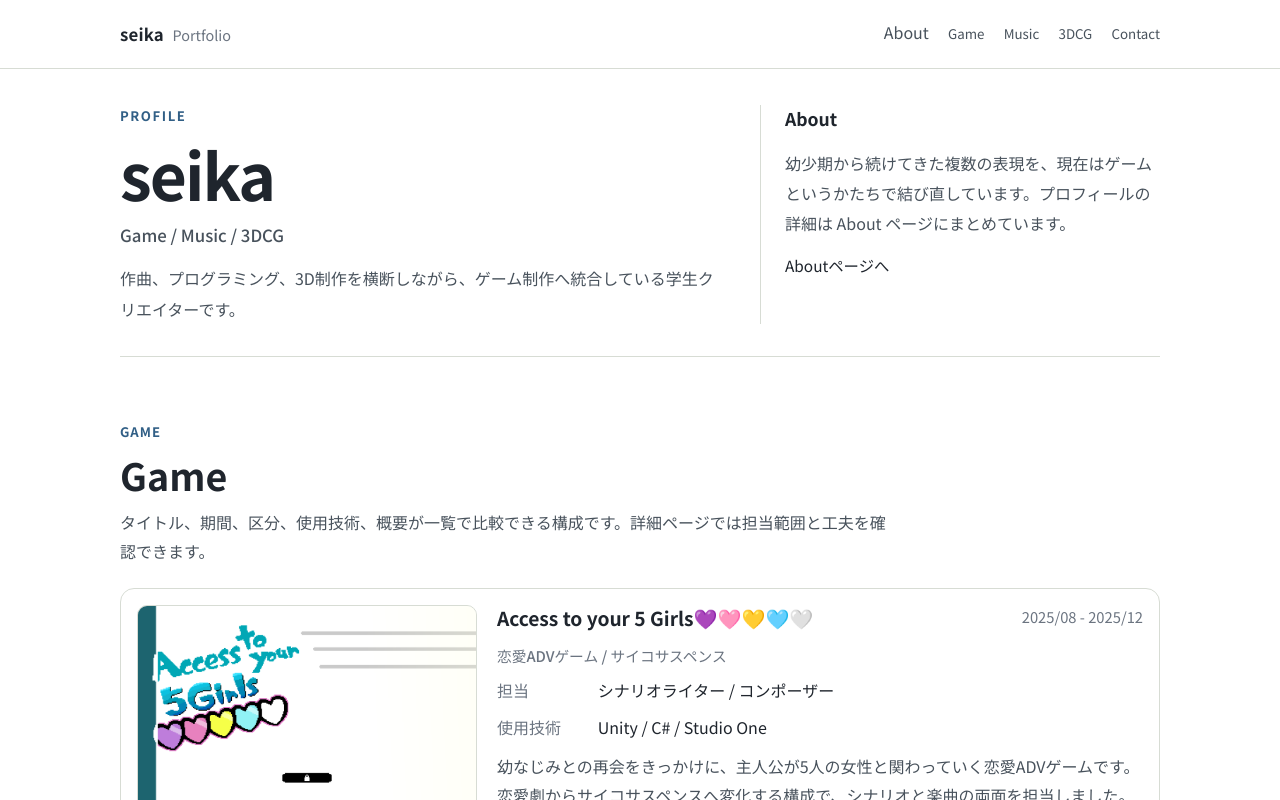
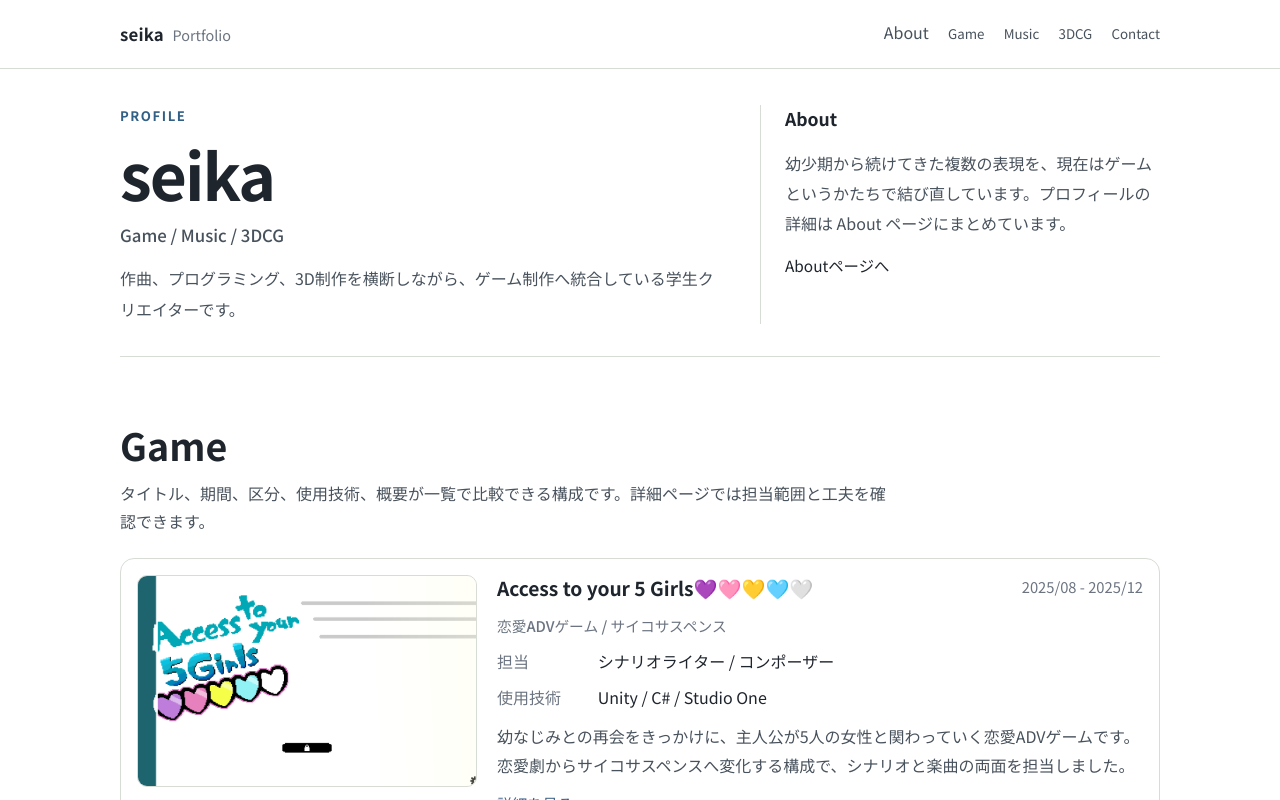
Before and after one commit to seikasan/My_Portfolio, a React (Vite) app: page /#/ in a window 1280 px wide. Shown: the top 800 px of the page. Built offline with nearby package versions, Linux system fonts and the light colour scheme.

Commit message:
同一タイトルを表示しないようにした。

```diff
--- a/src/components/SectionHeading.tsx
+++ b/src/components/SectionHeading.tsx
@@ -11,9 +11,12 @@ export function SectionHeading({
   title,
   description,
 }: SectionHeadingProps) {
+  const shouldShowEyebrow =
+    eyebrow.trim().toLowerCase() !== title.trim().toLowerCase();
+
   return (
     <div className={styles.heading}>
-      <p className={styles.eyebrow}>{eyebrow}</p>
+      {shouldShowEyebrow ? <p className={styles.eyebrow}>{eyebrow}</p> : null}
       <h2 className={styles.title}>{title}</h2>
       <p className={styles.description}>{description}</p>
     </div>
```
Also changed, not shown: 1 other file (tests, documents, lock files or other folders).
